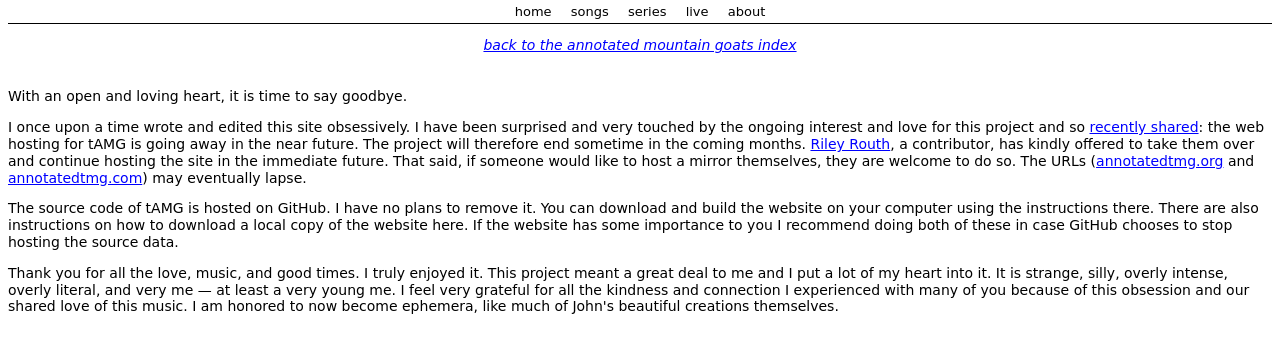
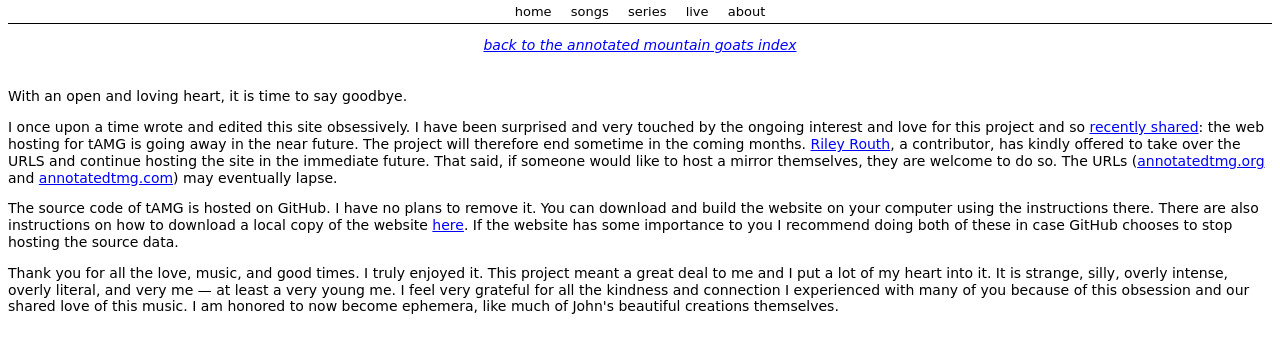
Before and after one commit to annotatedtmg/annotatedtmg, a Jekyll site: the page built from tmg/_posts/2025-12-23-the-end.md, in a window 1280 px wide. Shown: the top 353 px of the page. Built offline with Jekyll 4.4.1, drawn with Linux system fonts in a browser that asks for light colours.

Commit message:
m: there's always typos

```diff
--- a/tmg/_posts/2025-12-23-the-end.md
+++ b/tmg/_posts/2025-12-23-the-end.md
@@ -10,8 +10,8 @@ and so [recently
 shared](https://www.reddit.com/r/themountaingoats/comments/1pu3whj/website_hosting_ending_for_the_annotated_mountain/):
 the web hosting for tAMG is going away in the near future. The project will
 therefore end sometime in the coming months. [Riley
-Routh](https://rileyrouth.com), a contributor, has kindly offered to take them
-over and continue hosting the site in the immediate future. That said, if
+Routh](https://rileyrouth.com), a contributor, has kindly offered to take over
+the URLS and continue hosting the site in the immediate future. That said, if
 someone would like to host a mirror themselves, they are welcome to do so. The
 URLs ([annotatedtmg.org](https://annotatedtmg.org) and
 [annotatedtmg.com](https://annotatedtmg.com)) may eventually lapse.
@@ -19,8 +19,9 @@ URLs ([annotatedtmg.org](https://annotatedtmg.org) and
 The source code of tAMG is hosted on GitHub. I have no plans to remove it. You
 can download and build the website on your computer using the instructions
 there. There are also instructions on how to download a local copy of the
-website here. If the website has some importance to you I recommend doing both
-of these in case GitHub chooses to stop hosting the source data.
+website [here](./contact.html#download). If the website has some importance to
+you I recommend doing both of these in case GitHub chooses to stop hosting the
+source data.
 
 Thank you for all the love, music, and good times. I truly enjoyed it. This
 project meant a great deal to me and I put a lot of my heart into it. It is
```
